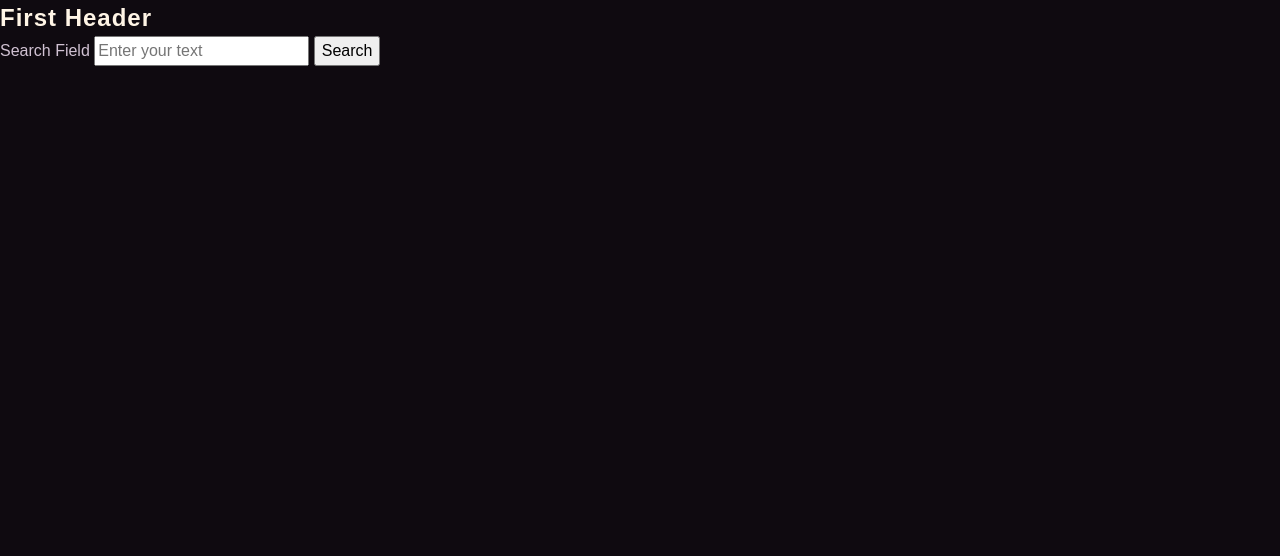
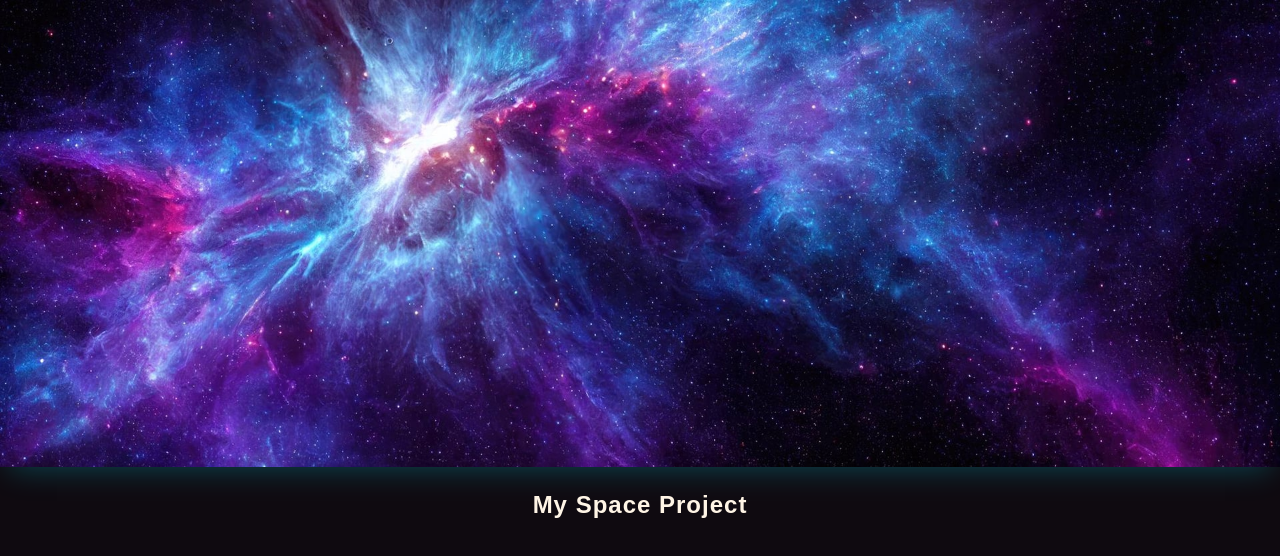
Before and after one commit to rmnsk87/test_proj, a plain HTML site: page index.html in a window 1280 px wide. Drawn offline with Linux system fonts and the light colour scheme.

Commit message:
Adding Main Banner image and align the H1

```diff
--- a/index.html
+++ b/index.html
@@ -10,15 +10,18 @@
 
 <body>
     <section>
-        <img src="">
+        <div class="header-banner-container">
+            <img src="./img/1slide-min.jpg" alt="Space Nebula Image">
+        </div>
     </section>
     <section>
-        <h1>First Header</h1>
-        <form action="#">
+        <div class="divider"></div>
+        <h1 class="">My Space Project</h1>
+        <!-- <form action="#">
             <label for="search_inp">Search Field</label>
             <input type="text" name="search_text" id="search_inp" placeholder="Enter your text">
             <button type="submit">Search</button>
-        </form>
+        </form> -->
     </section>
 </body>
 
--- a/style.css
+++ b/style.css
@@ -111,6 +111,7 @@ h2,
 h3 {
     color: var(--space-text-primary);
     letter-spacing: 1px;
+    text-align: center;
 }
 
 
@@ -157,3 +158,8 @@ a {
     color: var(--space-accent-main);
     text-decoration: none;
 }
+
+.divider {
+    width: 100px;
+    height: 20px;
+}
```
